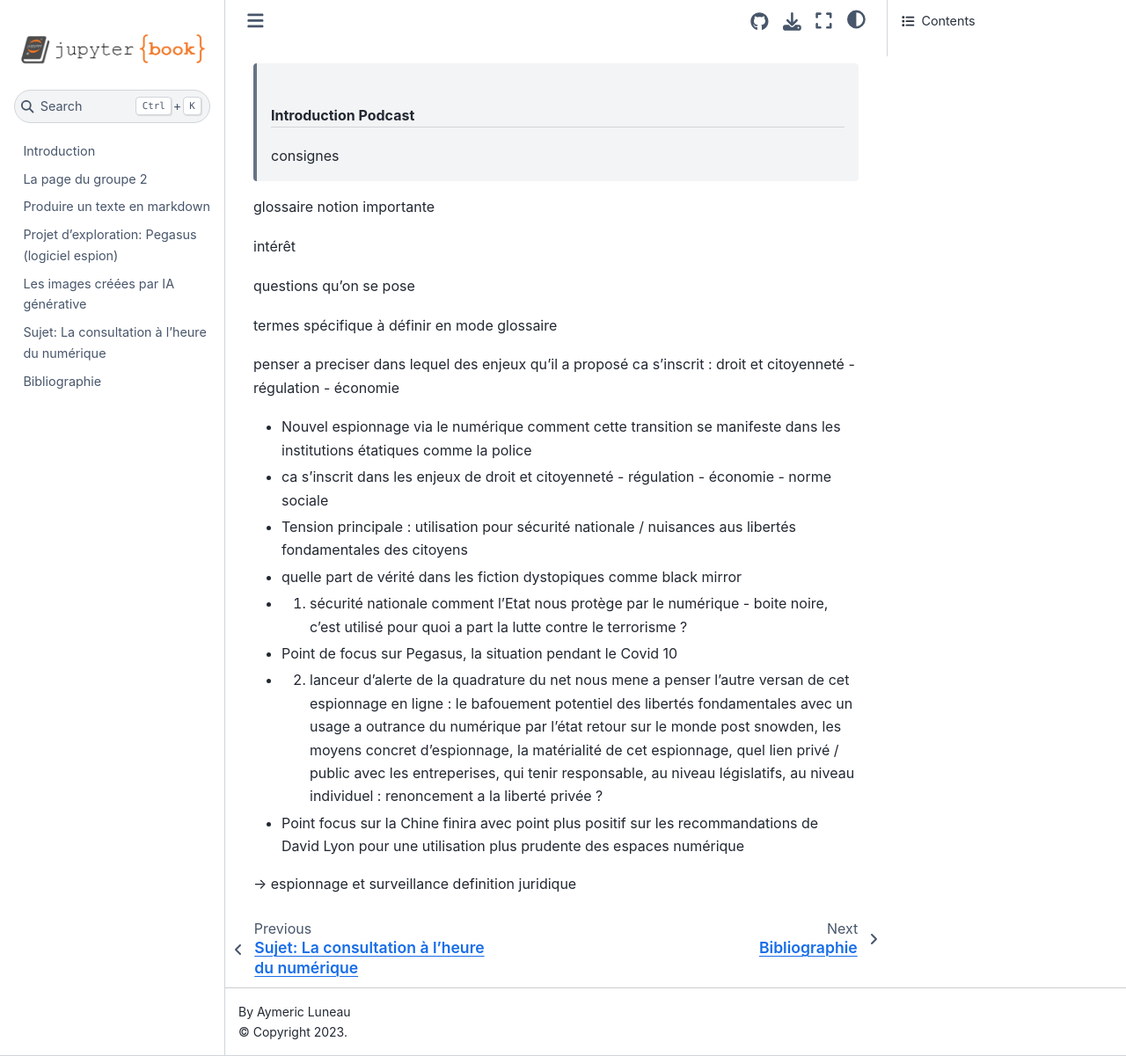
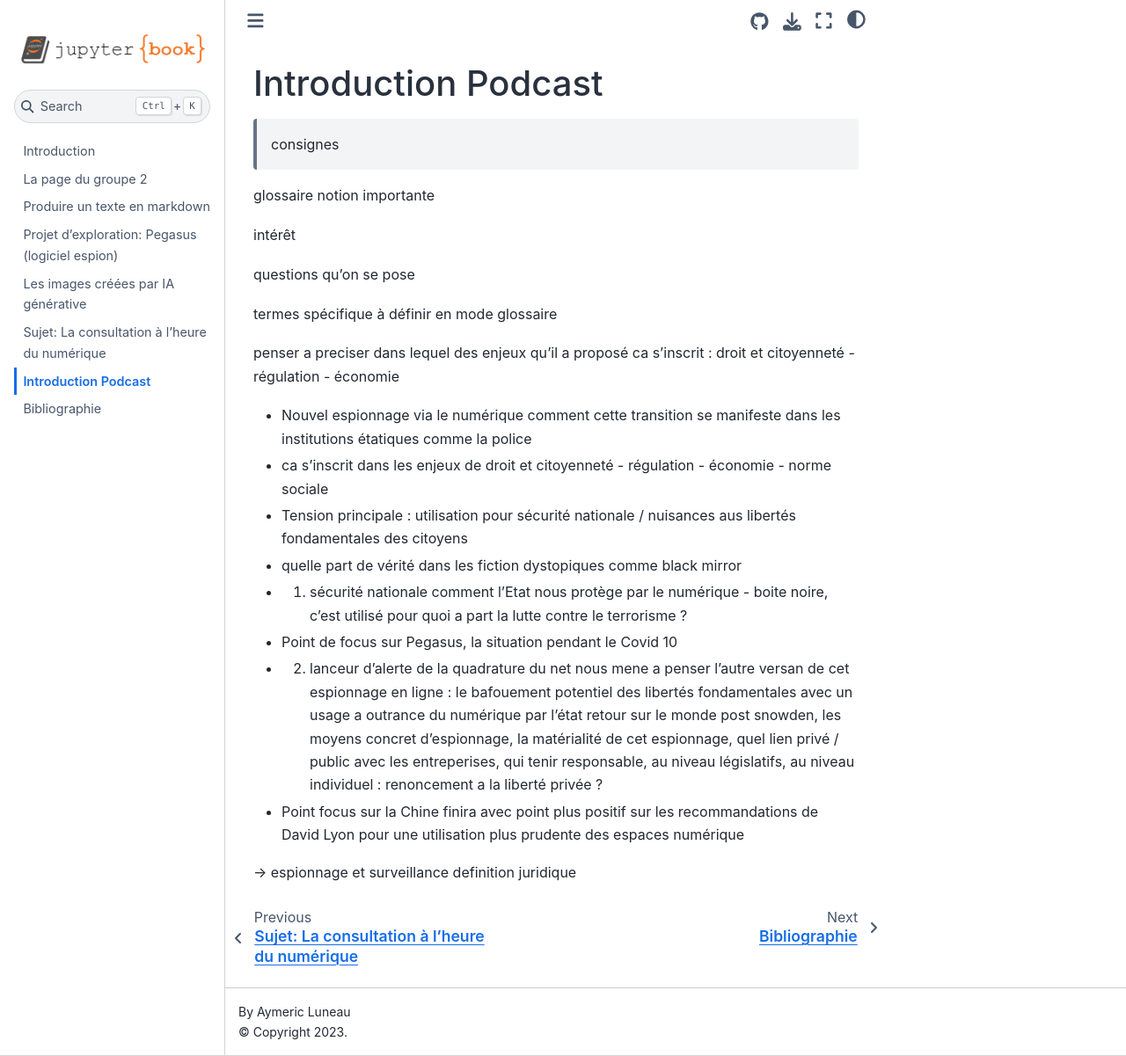
Before and after one commit to luneauaymeric/digital_culture_collective_page, a Jupyter Book: the page built from surveillance_num/surveillance_num.md, in a window 1280 px wide and 1201 px high. Shown: the whole window at 88% size. Built offline with Jupyter Book 1.0.4 settings and Sphinx 7.4.7 and the Sphinx Book theme 1.1.4, drawn with Linux system fonts in a browser that asks for light colours.

Commit message:
Update surveillance_num.md

```diff
--- a/surveillance_num/surveillance_num.md
+++ b/surveillance_num/surveillance_num.md
@@ -1,7 +1,6 @@
 
 
-
-> # Introduction Podcast
+# Introduction Podcast
 > consignes
 
 glossaire notion importante
```
